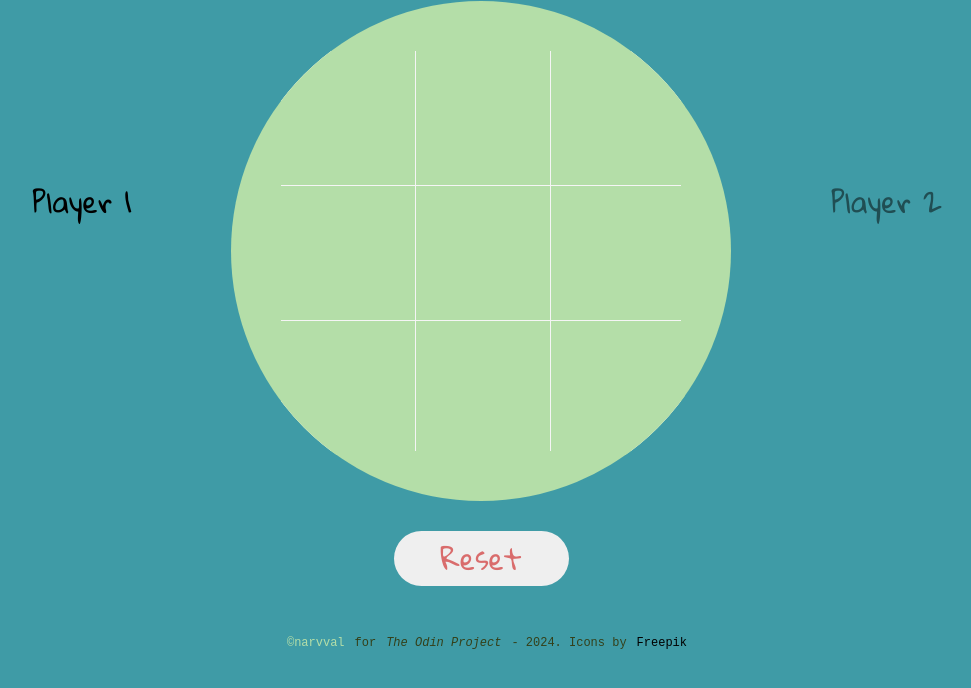
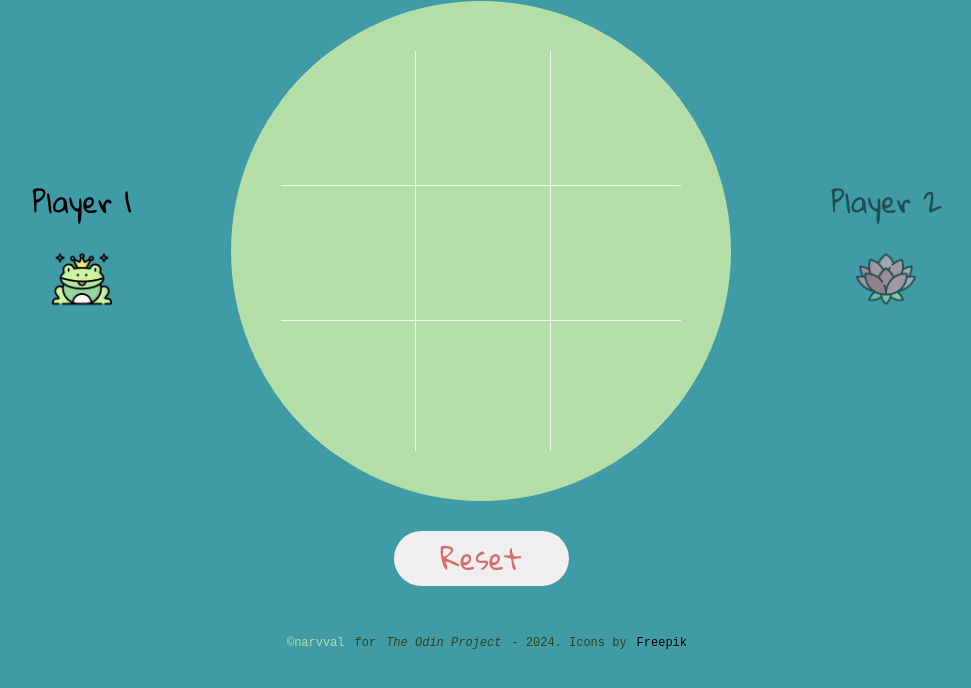
Before and after one commit to narvval/tic-tac-toe, a plain HTML site: page index.html in a window 1280 px wide. Shown: the part 104-792 px from the top of the page, without its empty margins (153-1124 px from the left). Drawn offline with Linux system fonts and the light colour scheme; the site is published under a folder, as on GitHub Pages, so addresses that start at the root find nothing.

Commit message:
Update image path so it shows on github deploy

```diff
--- a/style.css
+++ b/style.css
@@ -80,15 +80,15 @@ body {
 }
 
 .player-one {
-	background-image: url(/images/frog.png);
+	background-image: url(./images/frog.png);
 }
 
 .player-two {
-	background-image: url(/images/lotus.png);
+	background-image: url(./images/lotus.png);
 }
 
 .tie {
-	background-image: url(/images/pond.png);
+	background-image: url(./images/pond.png);
 }
 
 .gameboard-container {
```
